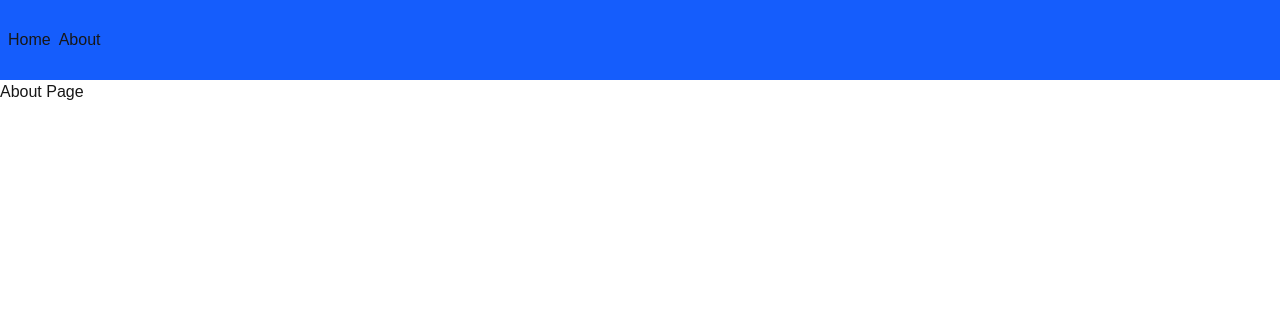
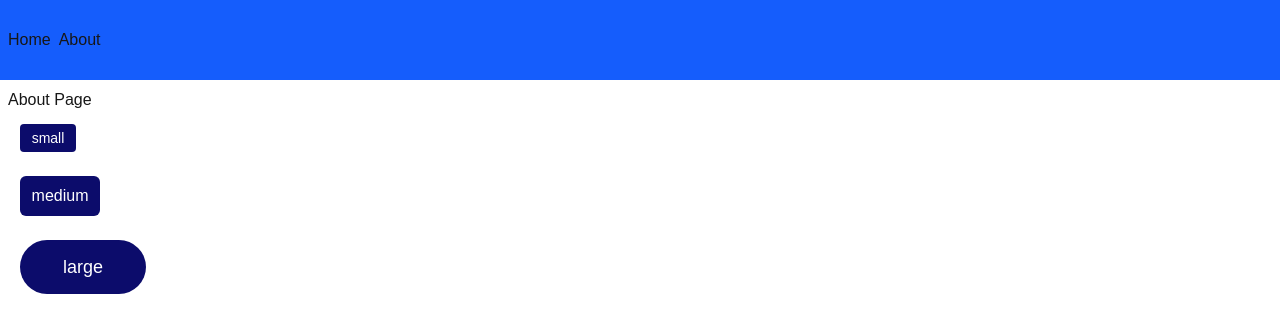
Before and after one commit to The-Boyo/alx-project-0x02-setup, a Next.js app in the folder alx-project-0x02/: page /about in a window 1280 px wide. Shown: the top 332 px of the page. Built offline with nearby package versions, Linux system fonts and the light colour scheme.

Commit message:
Added a new reusable Button component

```diff
--- /dev/null
+++ b/alx-project-0x02/components/common/Button.tsx
@@ -0,0 +1,25 @@
+import React from "react";
+
+import { ButtonProps } from "@/interfaces";
+
+const Button: React.FC<ButtonProps> = ({ size, shape }) => {
+	const renderSize = (theSize: string): string => {
+		if (theSize === "small") {
+			return "h-[2em] w-[4em] text-sm";
+		} else if (theSize === "medium") {
+			return "h-[2.5em] w-[5em] text-md";
+		} else if (theSize === "large") {
+			return "h-[3em] w-[7em] text-lg";
+		} else {
+			return "";
+		}
+	};
+
+	return (
+		<button className={`${renderSize(size)} rounded-${shape} text-white m-3`}>
+			{size}
+		</button>
+	);
+};
+
+export default Button;
--- a/alx-project-0x02/interfaces/index.ts
+++ b/alx-project-0x02/interfaces/index.ts
@@ -7,3 +7,8 @@ export interface PostModalFunctions {
 	onSubmit: (post: CardProps) => void;
 	onClose: () => void;
 }
+
+export interface ButtonProps {
+	size: "small" | "medium" | "large";
+	shape: "sm" | "md" | "full";
+}
--- a/alx-project-0x02/pages/about.tsx
+++ b/alx-project-0x02/pages/about.tsx
@@ -1,9 +1,15 @@
+import Button from "@/components/common/Button";
 import React from "react";
 
 const About = () => {
 	return (
-		<div>
+		<div className="p-2">
 			<h1>About Page</h1>
+			<div className="flex flex-col">
+				<Button size="small" shape="sm" />
+				<Button size="medium" shape="md" />
+				<Button size="large" shape="full" />
+			</div>
 		</div>
 	);
 };
--- a/alx-project-0x02/styles/globals.css
+++ b/alx-project-0x02/styles/globals.css
@@ -22,6 +22,7 @@
 @layer base {
 	button {
 		cursor: pointer;
+		background: rgb(12, 12, 107);
 	}
 }
 
```
